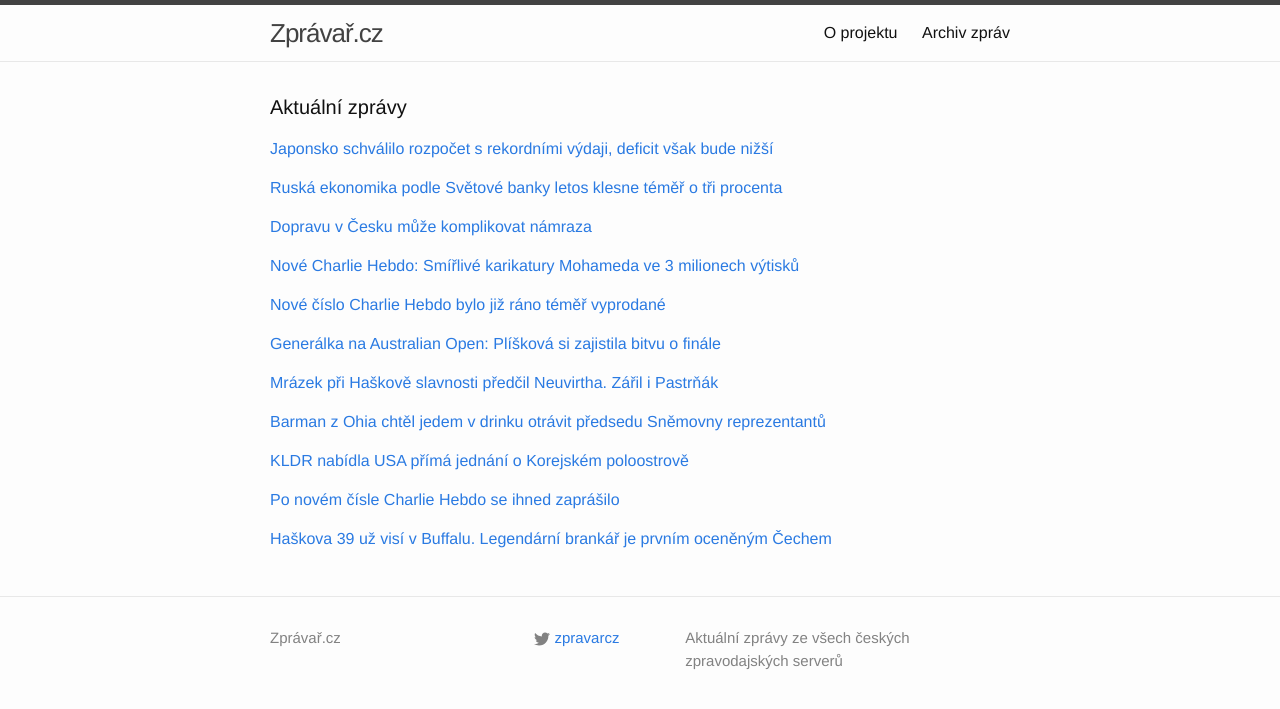
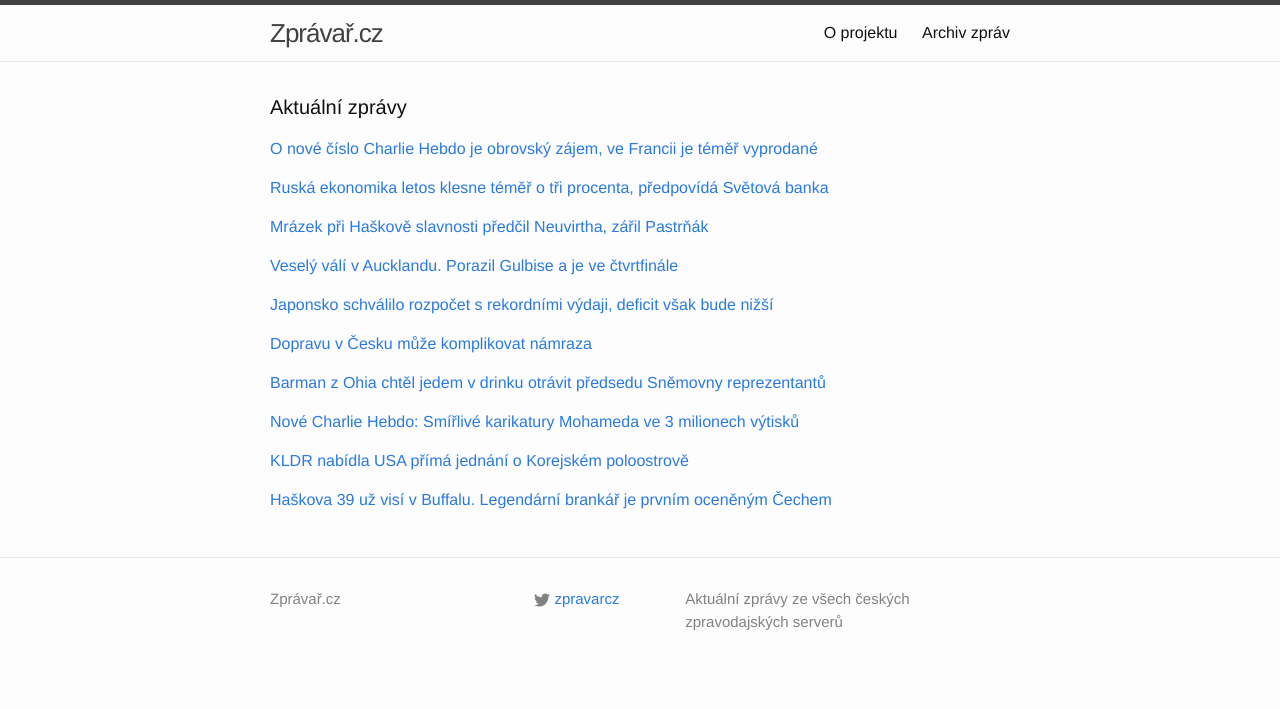
Before and after one commit to adliska/zpravar, a Jekyll site: the page built from index.html, in a window 1280 px wide. Shown: the top 709 px of the page. Built offline with Jekyll 4.4.1, drawn with Linux system fonts in a browser that asks for light colours; some of the changed lines change nothing that is shown.

Commit message:
zpravar news update

```diff
--- a/index.html
+++ b/index.html
@@ -5,8 +5,52 @@ layout: default
 <div class="home">
     <h1 class="page-heading">Aktuální zprávy</h1>
 
-<p><a href="javascript:;" onclick="toggle_visibility('zpravy0')">Japonsko schválilo rozpočet s rekordními výdaji, deficit však bude nižší</a></p>
+<p><a href="javascript:;" onclick="toggle_visibility('zpravy0')">O nové číslo Charlie Hebdo je obrovský zájem, ve Francii je téměř vyprodané</a></p>
 <div id="zpravy0" style="display:none">
+<ul>
+<li><a href=http://strategie.e15.cz/zpravy/o-nove-cislo-charlie-hebdo-je-obrovsky-zajem-ve-francii-je-temer-vyprodane-1153066>O nové číslo Charlie Hebdo je obrovský zájem, ve Francii je téměř vyprodané - strategie.e15.cz</a></li>
+<li><a href=http://www.lidovky.cz/vyslo-nove-cislo-charlie-hebdo-na-mnoha-mistech-bylo-hned-vyprodane-1fu-/media.aspx?c=A150114_090213_ln-media_ele>Vyšlo nové číslo Charlie Hebdo. Na mnoha místech bylo hned vyprodané  - www.lidovky.cz</a></li>
+<li><a href=http://zpravy.aktualne.cz/zahranici/nove-cislo-charlie-hebdo-bylo-jiz-rano-temer-vyprodane/r~f79078de9bc111e4b6d20025900fea04/>Nové číslo Charlie Hebdo bylo již ráno téměř vyprodané - zpravy.aktualne.cz</a></li>
+<li><a href=http://www.novinky.cz/zahranicni/evropa/358689-po-novem-cisle-charlie-hebdo-se-ihned-zaprasilo.html>Po novém čísle Charlie Hebdo se ihned zaprášilo - www.novinky.cz</a></li>
+<li><a href=http://zpravy.idnes.cz/nove-cislo-charlie-hebdo-vyprodane-dt2-/zahranicni.aspx?c=A150114_084630_zahranicni_bse>O nové číslo Charlie Hebdo je velký zájem, někde je již vyprodáno - zpravy.idnes.cz</a></li>
+<li><a href=http://www.ceskenoviny.cz/zpravy/zpravy/nove-cislo-charlie-hebdo-bylo-ve-francii-jiz-rano-temer-vyprodane/1168622>Nové číslo Charlie Hebdo bylo ve Francii již ráno téměř vyprodané - www.ceskenoviny.cz</a></li>
+<li><a href=http://echo24.cz/a/ijdZi>Nové vydání Charlie Hebdo bylo vyprodáno za pár minut - echo24.cz</a></li>
+<li><a href=http://www.novinky.cz/zahranicni/evropa/358689-po-novem-cisle-charlie-hebdo-se-zaprasilo-behem-par-sekund.html>Po novém čísle Charlie Hebdo se zaprášilo během pár sekund - www.novinky.cz</a></li>
+<li><a href=http://www.novinky.cz/zahranicni/evropa/358689-vyslo-nove-cislo-charlie-hebdo.html>Vyšlo nové číslo Charlie Hebdo - www.novinky.cz</a></li>
+<li><a href=http://strategie.e15.cz/zpravy/nove-cislo-charlie-hebdo-miri-na-stanky-opet-s-mohamedem-na-obalce-1153066>Nové číslo Charlie Hebdo míří na stánky. Opět s Mohamedem na obálce - strategie.e15.cz</a></li>
+</ul>
+</div><p><a href="javascript:;" onclick="toggle_visibility('zpravy1')">Ruská ekonomika letos klesne téměř o tři procenta, předpovídá Světová banka</a></p>
+<div id="zpravy1" style="display:none">
+<ul>
+<li><a href=http://www.novinky.cz/ekonomika/358696-ruska-ekonomika-letos-klesne-temer-o-tri-procenta-predpovida-svetova-banka.html>Ruská ekonomika letos klesne téměř o tři procenta, předpovídá Světová banka - www.novinky.cz</a></li>
+<li><a href=http://byznys.ihned.cz/c1-63379030-ruska-ekonomika-podle-svetove-banky-letos-klesne-temer-o-tri-procenta>Ruská ekonomika podle Světové banky letos klesne téměř o tři procenta - byznys.ihned.cz</a></li>
+<li><a href=http://www.ceskatelevize.cz/ct24/ekonomika/298140-ruska-ekonomika-klesne-vic-nez-se-cekalo-skoro-o-tri-procenta/>Ruska ekonomika klesne víc, než se čekalo. Skoro o tři procenta - www.ceskatelevize.cz</a></li>
+<li><a href=http://zpravy.e15.cz/burzy-a-trhy/makroekonomicka-data/svetova-banka-ruska-ekonomika-letos-klesne-temer-o-tri-procenta-1153083>Světová banka: Ruská ekonomika letos klesne téměř o tři procenta - zpravy.e15.cz</a></li>
+<li><a href=http://zpravy.aktualne.cz/ekonomika/svetova-banka-ruska-ekonomika-klesne-temer-o-tri-procenta/r~2b78420e9bbc11e4aff10025900fea04/>Světová banka: Ruská ekonomika klesne téměř o tři procenta - zpravy.aktualne.cz</a></li>
+<li><a href=http://www.financninoviny.cz/zpravodajstvi/zpravy/svetova-banka-ruska-ekonomika-letos-klesne-temer-o-tri-procenta/1168613>Světová banka: Ruská ekonomika letos klesne téměř o tři procenta - www.financninoviny.cz</a></li>
+</ul>
+</div><p><a href="javascript:;" onclick="toggle_visibility('zpravy2')">Mrázek při Haškově slavnosti předčil Neuvirtha, zářil Pastrňák</a></p>
+<div id="zpravy2" style="display:none">
+<ul>
+<li><a href=http://www.sportovninoviny.cz/zpravy/mrazek-pri-haskove-slavnosti-predcil-neuvirtha-zaril-pastrnak/1168606>Mrázek při Haškově slavnosti předčil Neuvirtha, zářil Pastrňák - www.sportovninoviny.cz</a></li>
+<li><a href=http://www.tyden.cz/rubriky/sport/hokej/nhl/mrazek-pri-haskove-slavnosti-predcil-neuvirtha-zaril-i-pastrnak_330028.html>Mrázek při Haškově slavnosti předčil Neuvirtha. Zářil i Pastrňák - www.tyden.cz</a></li>
+<li><a href=http://www.denik.cz/hokej/mrazek-pri-haskove-slavnosti-predcil-neuvirtha-20150114.html>Mrázek při Haškově slavnosti předčil Neuvirtha - www.denik.cz</a></li>
+<li><a href=http://www.tyden.cz/rubriky/sport/hokej/nhl/mrazek-pri-haskove-slavnosti-predcil-neuvirtha_330028.html>Mrázek při Haškově slavnosti předčil Neuvirtha - www.tyden.cz</a></li>
+<li><a href=http://www.sportovninoviny.cz/zpravy/mrazek-pri-haskove-slavnosti-predcil-neuvirtha/1168606>Mrázek při Haškově slavnosti předčil Neuvirtha - www.sportovninoviny.cz</a></li>
+<li><a href=http://hokej.idnes.cz/v-souboji-ceskych-golmanu-zvitezil-mrazek-fjt-/nhl.aspx?c=A150114_065947_nhl_Mkr>V souboji českých gólmanů zvítězil Mrázek, Pastrňák dal znova dva góly - hokej.idnes.cz</a></li>
+</ul>
+</div><p><a href="javascript:;" onclick="toggle_visibility('zpravy3')">Veselý válí v Aucklandu. Porazil Gulbise a je ve čtvrtfinále</a></p>
+<div id="zpravy3" style="display:none">
+<ul>
+<li><a href=http://sport.aktualne.cz/vesely-vali-v-aucklandu-porazil-gulbise-a-je-ve-ctvrtfinale/r~4518f3929bc711e4833a0025900fea04/>Veselý válí v Aucklandu. Porazil Gulbise a je ve čtvrtfinále - sport.aktualne.cz</a></li>
+<li><a href=http://www.sportovninoviny.cz/zpravy/pliskova-je-v-sydney-v-semifinale-vesely-porazil-gulbise/1168609>Plíšková je v Sydney v semifinále, Veselý porazil Gulbise - www.sportovninoviny.cz</a></li>
+<li><a href=http://www.denik.cz/tenis/generalka-na-australian-open-pliskova-si-zajistila-bitvu-o-finale-20150114.html>Generálka na Australian Open: Plíšková si zajistila bitvu o finále - www.denik.cz</a></li>
+<li><a href=http://sport.aktualne.cz/tenistka-pliskova-prosla-v-sydney-do-semifinale/r~f852a5349bbd11e4b6d20025900fea04/>Tenistka Plíšková prošla v Sydney do semifinále - sport.aktualne.cz</a></li>
+<li><a href=http://www.sportovninoviny.cz/zpravy/tenistka-pliskova-prosla-v-sydney-do-semifinale/1168609>Tenistka Plíšková prošla v Sydney do semifinále - www.sportovninoviny.cz</a></li>
+<li><a href=http://sport.idnes.cz/turnaje-tenis-sydney-hobart-auckland-dwp-/tenis.aspx?c=A150114_074811_tenis_ten>Karolína Plíšková přehrála Suárezovou, v Sydney prošla do semifinále - sport.idnes.cz</a></li>
+</ul>
+</div><p><a href="javascript:;" onclick="toggle_visibility('zpravy4')">Japonsko schválilo rozpočet s rekordními výdaji, deficit však bude nižší</a></p>
+<div id="zpravy4" style="display:none">
 <ul>
 <li><a href=http://byznys.ihned.cz/c1-63378970-japonsko-schvalilo-rozpocet-s-rekordnimi-vydaji-deficit-vsak-bude-nizsi>Japonsko schválilo rozpočet s rekordními výdaji, deficit však bude nižší - byznys.ihned.cz</a></li>
 <li><a href=http://byznys.ihned.cz/c1-63378970-japonsko-schvalilo-rozpocet-s-rekordnimi-vydaji-deficit-snizi-dluhopisy>Japonsko schválilo rozpočet s rekordními výdaji, deficit sníží dluhopisy - byznys.ihned.cz</a></li>
@@ -14,17 +58,8 @@ layout: default
 <li><a href=http://www.novinky.cz/zahranicni/svet/358686-japonsko-schvalilo-rozpocet-s-rekordnimi-vydaji-kvuli-starnuti-populace-a-armade.html>Japonsko schválilo rozpočet s rekordními výdaji kvůli stárnutí populace a armádě - www.novinky.cz</a></li>
 <li><a href=http://www.financninoviny.cz/zpravodajstvi/zpravy/japnsko-schvalilo-rozpocet-s-rekordnimi-vydaji-deficit-ale-klesne/1168571>Japnsko schválilo rozpočet s rekordními výdaji,deficit ale klesne - www.financninoviny.cz</a></li>
 </ul>
-</div><p><a href="javascript:;" onclick="toggle_visibility('zpravy1')">Ruská ekonomika podle Světové banky letos klesne téměř o tři procenta</a></p>
-<div id="zpravy1" style="display:none">
-<ul>
-<li><a href=http://byznys.ihned.cz/c1-63379030-ruska-ekonomika-podle-svetove-banky-letos-klesne-temer-o-tri-procenta>Ruská ekonomika podle Světové banky letos klesne téměř o tři procenta - byznys.ihned.cz</a></li>
-<li><a href=http://www.ceskatelevize.cz/ct24/ekonomika/298140-ruska-ekonomika-klesne-vic-nez-se-cekalo-skoro-o-tri-procenta/>Ruska ekonomika klesne víc, než se čekalo. Skoro o tři procenta - www.ceskatelevize.cz</a></li>
-<li><a href=http://zpravy.e15.cz/burzy-a-trhy/makroekonomicka-data/svetova-banka-ruska-ekonomika-letos-klesne-temer-o-tri-procenta-1153083>Světová banka: Ruská ekonomika letos klesne téměř o tři procenta - zpravy.e15.cz</a></li>
-<li><a href=http://zpravy.aktualne.cz/ekonomika/svetova-banka-ruska-ekonomika-klesne-temer-o-tri-procenta/r~2b78420e9bbc11e4aff10025900fea04/>Světová banka: Ruská ekonomika klesne téměř o tři procenta - zpravy.aktualne.cz</a></li>
-<li><a href=http://www.financninoviny.cz/zpravodajstvi/zpravy/svetova-banka-ruska-ekonomika-letos-klesne-temer-o-tri-procenta/1168613>Světová banka: Ruská ekonomika letos klesne téměř o tři procenta - www.financninoviny.cz</a></li>
-</ul>
-</div><p><a href="javascript:;" onclick="toggle_visibility('zpravy2')">Dopravu v Česku může komplikovat námraza</a></p>
-<div id="zpravy2" style="display:none">
+</div><p><a href="javascript:;" onclick="toggle_visibility('zpravy5')">Dopravu v Česku může komplikovat námraza</a></p>
+<div id="zpravy5" style="display:none">
 <ul>
 <li><a href=http://www.novinky.cz/domaci/358687-dopravu-v-cesku-muze-komplikovat-namraza.html>Dopravu v Česku může komplikovat námraza - www.novinky.cz</a></li>
 <li><a href=http://www.ceskatelevize.cz/ct24/regiony/298137-sumpersko-hrozi-namraza-vozovek/>Šumpersko: Hrozí námraza vozovek - www.ceskatelevize.cz</a></li>
@@ -32,45 +67,21 @@ layout: default
 <li><a href=http://www.ceskenoviny.cz/zpravy/zpravy/silnice-vy-vyssich-polohach-sjizdne-se-zvysenou-opatrnosti/1168590>Silnice vy vyšších polohách sjízdné se zvýšenou opatrností  - www.ceskenoviny.cz</a></li>
 <li><a href=http://www.novinky.cz/domaci/358687-na-zlinsku-hrozi-namraza.html>Na Zlínsku hrozí námraza - www.novinky.cz</a></li>
 </ul>
-</div><p><a href="javascript:;" onclick="toggle_visibility('zpravy3')">Nové Charlie Hebdo: Smířlivé karikatury Mohameda ve 3 milionech výtisků</a></p>
-<div id="zpravy3" style="display:none">
+</div><p><a href="javascript:;" onclick="toggle_visibility('zpravy6')">Barman z Ohia chtěl jedem v drinku otrávit předsedu Sněmovny reprezentantů</a></p>
+<div id="zpravy6" style="display:none">
+<ul>
+<li><a href=http://zahranicni.ihned.cz/c1-63378960-barman-z-ohia-chtel-jedem-v-drinku-otravit-predsedu-snemovny-reprezentantu>Barman z Ohia chtěl jedem v drinku otrávit předsedu Sněmovny reprezentantů - zahranicni.ihned.cz</a></li>
+<li><a href=http://www.tyden.cz/rubriky/zahranici/amerika/barman-obvinen-z-pripravy-vrazdy-vysoke-sajby-usa_330026.html>Barman obviněn z přípravy vraždy vysoké \"šajby\" USA - www.tyden.cz</a></li>
+<li><a href=http://zpravy.idnes.cz/v-usa-obvinen-muz-kterz-chtel-zabit-sefa-snemovny-reprezentantu-pxs-/zahranicni.aspx?c=A150114_064027_zahranicni_jj>Barmana z Ohia obvinili z přípravy vraždy šéfa Sněmovny reprezentantů - zpravy.idnes.cz</a></li>
+<li><a href=http://zpravy.aktualne.cz/zahranici/barman-podle-policie-planoval-vrazdu-sefa-snemovny-boehnera/r~729be0b89bae11e4aff10025900fea04/>Barman podle policie plánoval vraždu šéfa sněmovny Boehnera - zpravy.aktualne.cz</a></li>
+</ul>
+</div><p><a href="javascript:;" onclick="toggle_visibility('zpravy7')">Nové Charlie Hebdo: Smířlivé karikatury Mohameda ve 3 milionech výtisků</a></p>
+<div id="zpravy7" style="display:none">
 <ul>
 <li><a href=http://www.ceskatelevize.cz/ct24/svet/298106-nove-charlie-hebdo-smirlive-karikatury-mohameda-ve-3-milionech-vytisku/>Nové Charlie Hebdo: Smířlivé karikatury Mohameda ve 3 milionech výtisků - www.ceskatelevize.cz</a></li>
 <li><a href=http://www.ceskatelevize.cz/ct24/svet/298106-nove-charlie-hebdo-vtipkuje-o-extremistech-dekuje-i-naznacuje-obezretnost/>Nové Charlie Hebdo: Vtipkuje o extremistech, děkuje i naznačuje obezřetnost - www.ceskatelevize.cz</a></li>
 <li><a href=http://www.ceskatelevize.cz/ct24/svet/298106-nove-charlie-hebdo-vtipkuje-o-extremistech-dekuje-za-podporu-i-priznava-obezretnost/>Nové Charlie Hebdo: Vtipkuje o extremistech, děkuje za podporu i přiznává obezřetnost - www.ceskatelevize.cz</a></li>
 <li><a href=http://www.ceskatelevize.cz/ct24/svet/298106-tyden-po-utocich-charlie-hebdo-znovu-na-pultech/>Týden po útocích Charlie Hebdo znovu na pultech - www.ceskatelevize.cz</a></li>
-</ul>
-</div><p><a href="javascript:;" onclick="toggle_visibility('zpravy4')">Nové číslo Charlie Hebdo bylo již ráno téměř vyprodané</a></p>
-<div id="zpravy4" style="display:none">
-<ul>
-<li><a href=http://zpravy.aktualne.cz/zahranici/nove-cislo-charlie-hebdo-bylo-jiz-rano-temer-vyprodane/r~f79078de9bc111e4b6d20025900fea04/>Nové číslo Charlie Hebdo bylo již ráno téměř vyprodané - zpravy.aktualne.cz</a></li>
-<li><a href=http://zpravy.idnes.cz/nove-cislo-charlie-hebdo-vyprodane-dt2-/zahranicni.aspx?c=A150114_084630_zahranicni_bse>O nové číslo Charlie Hebdo je velký zájem, někde je již vyprodáno - zpravy.idnes.cz</a></li>
-<li><a href=http://www.ceskenoviny.cz/zpravy/zpravy/nove-cislo-charlie-hebdo-bylo-ve-francii-jiz-rano-temer-vyprodane/1168622>Nové číslo Charlie Hebdo bylo ve Francii již ráno téměř vyprodané - www.ceskenoviny.cz</a></li>
-<li><a href=http://echo24.cz/a/ijdZi>Nové vydání Charlie Hebdo bylo vyprodáno za pár minut - echo24.cz</a></li>
-</ul>
-</div><p><a href="javascript:;" onclick="toggle_visibility('zpravy5')">Generálka na Australian Open: Plíšková si zajistila bitvu o finále</a></p>
-<div id="zpravy5" style="display:none">
-<ul>
-<li><a href=http://www.denik.cz/tenis/generalka-na-australian-open-pliskova-si-zajistila-bitvu-o-finale-20150114.html>Generálka na Australian Open: Plíšková si zajistila bitvu o finále - www.denik.cz</a></li>
-<li><a href=http://sport.aktualne.cz/tenistka-pliskova-prosla-v-sydney-do-semifinale/r~f852a5349bbd11e4b6d20025900fea04/>Tenistka Plíšková prošla v Sydney do semifinále - sport.aktualne.cz</a></li>
-<li><a href=http://www.sportovninoviny.cz/zpravy/tenistka-pliskova-prosla-v-sydney-do-semifinale/1168609>Tenistka Plíšková prošla v Sydney do semifinále - www.sportovninoviny.cz</a></li>
-<li><a href=http://sport.idnes.cz/turnaje-tenis-sydney-hobart-auckland-dwp-/tenis.aspx?c=A150114_074811_tenis_ten>Karolína Plíšková přehrála Suárezovou, v Sydney prošla do semifinále - sport.idnes.cz</a></li>
-</ul>
-</div><p><a href="javascript:;" onclick="toggle_visibility('zpravy6')">Mrázek při Haškově slavnosti předčil Neuvirtha. Zářil i Pastrňák</a></p>
-<div id="zpravy6" style="display:none">
-<ul>
-<li><a href=http://www.tyden.cz/rubriky/sport/hokej/nhl/mrazek-pri-haskove-slavnosti-predcil-neuvirtha-zaril-i-pastrnak_330028.html>Mrázek při Haškově slavnosti předčil Neuvirtha. Zářil i Pastrňák - www.tyden.cz</a></li>
-<li><a href=http://www.denik.cz/hokej/mrazek-pri-haskove-slavnosti-predcil-neuvirtha-20150114.html>Mrázek při Haškově slavnosti předčil Neuvirtha - www.denik.cz</a></li>
-<li><a href=http://www.tyden.cz/rubriky/sport/hokej/nhl/mrazek-pri-haskove-slavnosti-predcil-neuvirtha_330028.html>Mrázek při Haškově slavnosti předčil Neuvirtha - www.tyden.cz</a></li>
-<li><a href=http://www.sportovninoviny.cz/zpravy/mrazek-pri-haskove-slavnosti-predcil-neuvirtha/1168606>Mrázek při Haškově slavnosti předčil Neuvirtha - www.sportovninoviny.cz</a></li>
-</ul>
-</div><p><a href="javascript:;" onclick="toggle_visibility('zpravy7')">Barman z Ohia chtěl jedem v drinku otrávit předsedu Sněmovny reprezentantů</a></p>
-<div id="zpravy7" style="display:none">
-<ul>
-<li><a href=http://zahranicni.ihned.cz/c1-63378960-barman-z-ohia-chtel-jedem-v-drinku-otravit-predsedu-snemovny-reprezentantu>Barman z Ohia chtěl jedem v drinku otrávit předsedu Sněmovny reprezentantů - zahranicni.ihned.cz</a></li>
-<li><a href=http://www.tyden.cz/rubriky/zahranici/amerika/barman-obvinen-z-pripravy-vrazdy-vysoke-sajby-usa_330026.html>Barman obviněn z přípravy vraždy vysoké \"šajby\" USA - www.tyden.cz</a></li>
-<li><a href=http://zpravy.idnes.cz/v-usa-obvinen-muz-kterz-chtel-zabit-sefa-snemovny-reprezentantu-pxs-/zahranicni.aspx?c=A150114_064027_zahranicni_jj>Barmana z Ohia obvinili z přípravy vraždy šéfa Sněmovny reprezentantů - zpravy.idnes.cz</a></li>
-<li><a href=http://zpravy.aktualne.cz/zahranici/barman-podle-policie-planoval-vrazdu-sefa-snemovny-boehnera/r~729be0b89bae11e4aff10025900fea04/>Barman podle policie plánoval vraždu šéfa sněmovny Boehnera - zpravy.aktualne.cz</a></li>
 </ul>
 </div><p><a href="javascript:;" onclick="toggle_visibility('zpravy8')">KLDR nabídla USA přímá jednání o Korejském poloostrově</a></p>
 <div id="zpravy8" style="display:none">
@@ -80,15 +91,8 @@ layout: default
 <li><a href=http://zpravy.aktualne.cz/zahranici/kldr-nabidla-usa-prima-jednani-o-korejskem-poloostrove/r~f9f90bd89bab11e4ba57002590604f2e/>KLDR nabídla USA přímá jednání o Korejském poloostrově - zpravy.aktualne.cz</a></li>
 <li><a href=http://www.ceskenoviny.cz/zpravy/zpravy/kldr-nabidla-usa-prima-jednani-o-korejskem-poloostrove/1168567>KLDR nabídla USA přímá jednání o Korejském poloostrově - www.ceskenoviny.cz</a></li>
 </ul>
-</div><p><a href="javascript:;" onclick="toggle_visibility('zpravy9')">Po novém čísle Charlie Hebdo se ihned zaprášilo</a></p>
+</div><p><a href="javascript:;" onclick="toggle_visibility('zpravy9')">Haškova 39 už visí v Buffalu. Legendární brankář je prvním oceněným Čechem</a></p>
 <div id="zpravy9" style="display:none">
-<ul>
-<li><a href=http://www.novinky.cz/zahranicni/evropa/358689-po-novem-cisle-charlie-hebdo-se-ihned-zaprasilo.html>Po novém čísle Charlie Hebdo se ihned zaprášilo - www.novinky.cz</a></li>
-<li><a href=http://www.novinky.cz/zahranicni/evropa/358689-po-novem-cisle-charlie-hebdo-se-zaprasilo-behem-par-sekund.html>Po novém čísle Charlie Hebdo se zaprášilo během pár sekund - www.novinky.cz</a></li>
-<li><a href=http://www.novinky.cz/zahranicni/evropa/358689-vyslo-nove-cislo-charlie-hebdo.html>Vyšlo nové číslo Charlie Hebdo - www.novinky.cz</a></li>
-</ul>
-</div><p><a href="javascript:;" onclick="toggle_visibility('zpravy10')">Haškova 39 už visí v Buffalu. Legendární brankář je prvním oceněným Čechem</a></p>
-<div id="zpravy10" style="display:none">
 <ul>
 <li><a href=http://hokej.idnes.cz/dominik-hasek-cislo-39-buffalo-ceremonie-d9r-/nhl.aspx?c=A150114_073251_nhl_ten>Haškova 39 už visí v Buffalu. Legendární brankář je prvním oceněným Čechem - hokej.idnes.cz</a></li>
 <li><a href=http://www.sportovninoviny.cz/zpravy/buffalo-slavnostne-vyradilo-haskovo-cislo-39/1168568>Buffalo slavnostně vyřadilo Haškovo číslo 39 - www.sportovninoviny.cz</a></li>
```
